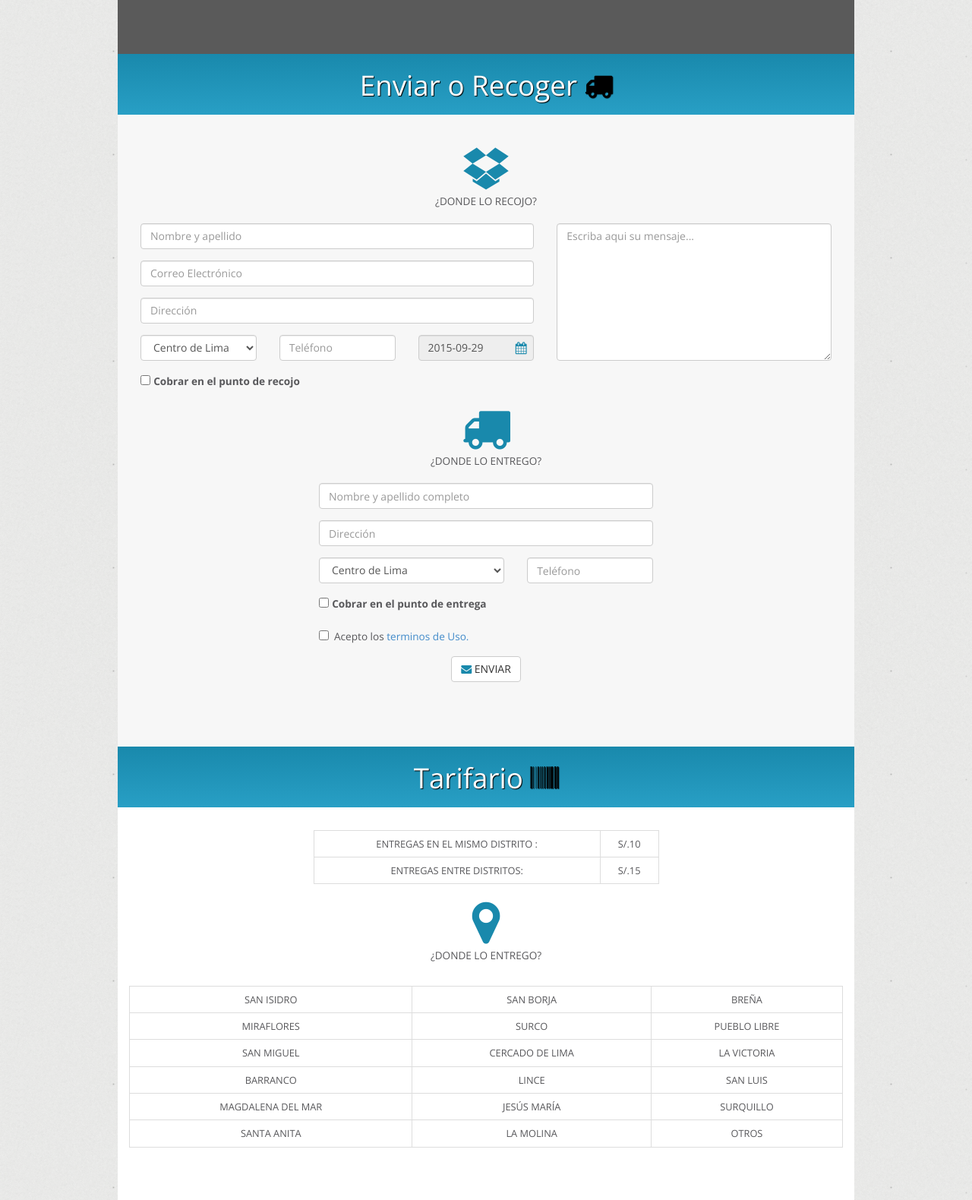
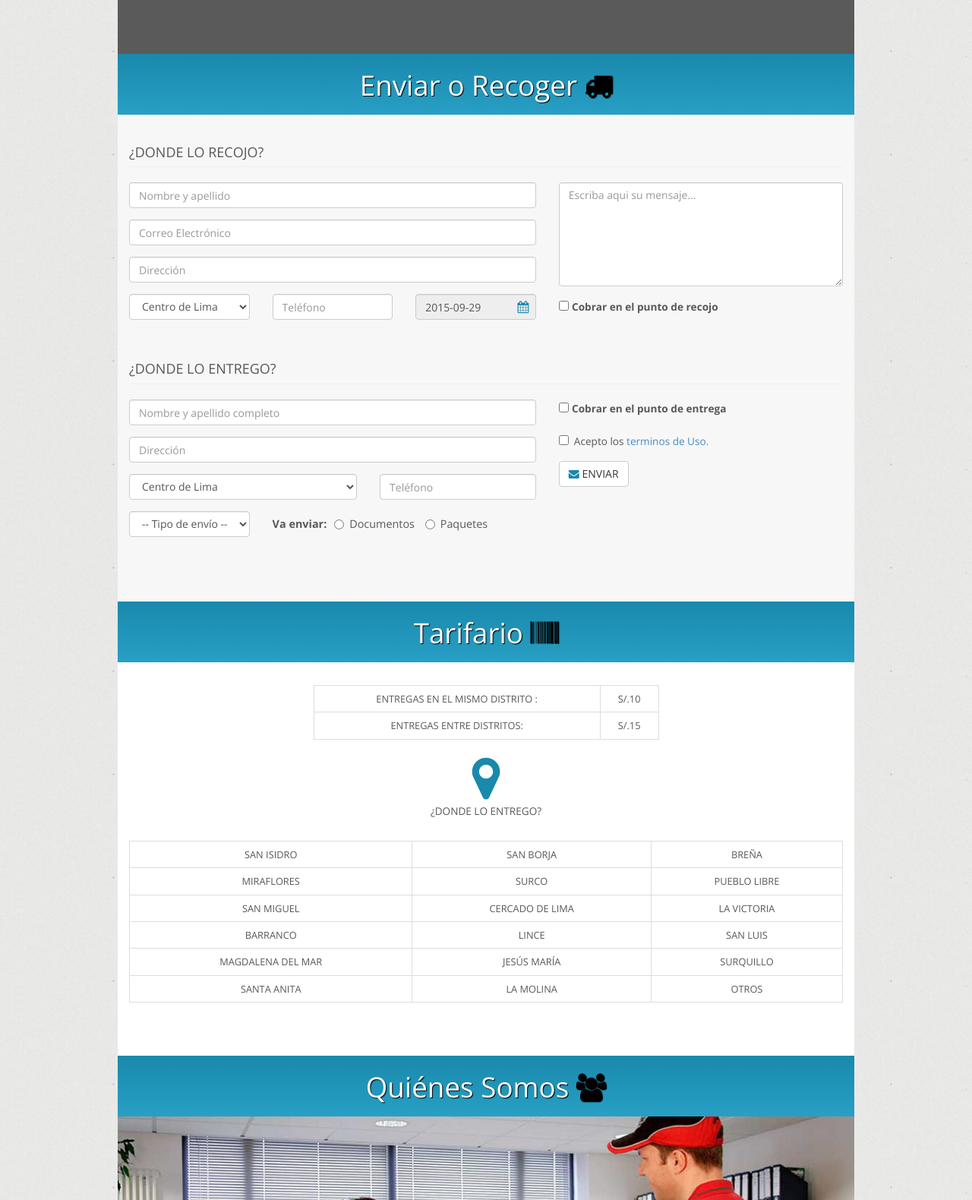
Before and after one commit to OscarSith/lima-courier, a PHP site: page / in a window 1280 px wide. Shown: the part 628-2208 px from the top of the page at 76% size. Run offline with PHP 8.4, Linux system fonts and the light colour scheme; some libraries are stand-ins or nearby versions.

Commit message:
Agregado mas controles al formulario

```diff
--- a/css/style.css
+++ b/css/style.css
@@ -312,3 +312,11 @@ ul.social-buttons li a:hover i{
 }
 #terminos p {padding-left: 40px;}
 #terminos ul {text-align: justify;}
+#content_tipo_paquete {
+	font-size: .9em;
+	margin-top: 6px;
+}
+#content_tipo_paquete strong {
+	margin-right: 10px;
+	margin-top: 1px;
+}
--- a/index.php
+++ b/index.php
@@ -158,14 +158,10 @@ $options = '<option value="Centro de Lima">Centro de Lima</option>
 					<p>Enviar o Recoger
 					<i class="fa fa-truck fa-1x black"></i> </p>
 				</div>
-				<div class="col-xs-12 mt20">
+				<div class="col-xs-12 mt0">
 					<form id="contactForm" action="#" method="post">
-						<div class="row mb20">
-							<span>
-								<i class="fa fa-dropbox fa-4x"></i>
-								<small class="block">¿DONDE LO RECOJO?</small>
-							</span>
-						</div>
+						<h4 class="page-header text-left mt20">¿DONDE LO RECOJO?</h4>
+						<div class="row">
 							<div class="col-md-7">
 								<div class="form-group">
 									<input type="text" class="form-control" id="name" name="name" placeholder="Nombre y apellido" required>
@@ -198,6 +194,11 @@ $options = '<option value="Centro de Lima">Centro de Lima</option>
 										</div>
 									</div>
 								</div>
+							</div>
+							<div class="col-md-5">
+								<div class="form-group">
+									<textarea name="descripcion" id="descripcion" class="form-control" placeholder="Escriba aqui su mensaje..." style="height:137px"></textarea>
+								</div>
 								<div class="form-group text-left">
 									<label>
 										<input type="checkbox" value="si" name="recojo" id="recojo">
@@ -205,40 +206,55 @@ $options = '<option value="Centro de Lima">Centro de Lima</option>
 									</label>
 								</div>
 							</div>
-						<div class="col-md-5">
-							<div class="form-group">
-								<textarea name="descripcion" id="descripcion" class="form-control" placeholder="Escriba aqui su mensaje..." style="height:181px"></textarea>
 						</div>
-						</div>
-						<div class="clearfix"></div>
-						<div class="row mb20">
-							<span>
-								<i class="fa fa-truck fa-4x"></i>
-								<small class="block">¿DONDE LO ENTREGO?</small>
-							</span>
-						</div>
-						<div class="col-sm-3 hidden-sm"></div>
-						<div class="col-xs-12 col-md-6">
+						<h4 class="page-header text-left">¿DONDE LO ENTREGO?</h4>
+						<div class="row">
+							<div class="col-md-7">
 								<div class="form-group">
 									<input type="text" class="form-control" id="name_deliver" name="name_deliver" placeholder="Nombre y apellido completo" required>
 								</div>
 								<div class="form-group">
 									<input type="text" class="form-control" id="direccion_deliver" name="direccion_deliver" placeholder="Dirección" required>
 								</div>
+								<div class="form-group">
 									<div class="row">
 										<div class="col-xs-7">
-									<div class="form-group">
-										<select name="distrito_deliver" id="distrito_deliver" class="form-control">
-											<?php echo $options ?>
-										</select>
-									</div>
+											<select name="distrito_deliver" id="distrito_deliver" class="form-control"><?php echo $options ?></select>
 										</div>
 										<div class="col-xs-5">
-									<div class="form-group">
 											<input type="text" class="form-control" id="telefono_deliver" name="telefono_deliver" placeholder="Teléfono" required>
 										</div>
 									</div>
 								</div>
+								<div class="form-group">
+									<div class="row">
+										<div class="col-sm-4">
+											<select name="tipo-servicio" id="tipo-servicio" class="form-control">
+												<option value="">-- Tipo de envío --</option>
+												<option value="LC">Local</option>
+												<option value="NAL">Nacional</option>
+												<option value="INAL">Internacional</option>
+											</select>
+										</div>
+										<div class="col-sm-8 text-left" id="content_tipo_paquete">
+											<strong class="pull-left">Va enviar:</strong>
+											<label class="radio-inline" title="Sobre con Documentos">
+												<input type="radio" name="tipo-paquete" value="1"> Documentos
+											</label>
+											<label class="radio-inline">
+												<input type="radio" name="tipo-paquete" value="2"> Paquetes
+											</label>
+										</div>
+									</div>
+								</div>
+								<div class="alert alert-success alert-dismissible" role="alert" style="display:none">
+									<button type="button" class="close" data-dismiss="alert" aria-label="Close">
+										<span aria-hidden="true">&times;</span>
+									</button>
+									<span></span>
+								</div>
+							</div>
+							<div class="col-sm-5">
 								<div class="form-group text-left">
 									<label>
 										<input type="checkbox" value="si" name="entrega" id="entrega">
@@ -253,17 +269,11 @@ $options = '<option value="Centro de Lima">Centro de Lima</option>
 										</label>
 									</div>
 								</div>
-							<div class="form-group">
+								<div class="form-group text-left">
 									<button class="btn btn-default"><i class="fa fa-envelope"></i> ENVIAR</button>
 								</div>
-							<div class="alert alert-success alert-dismissible" role="alert" style="display:none">
-								<button type="button" class="close" data-dismiss="alert" aria-label="Close">
-									<span aria-hidden="true">&times;</span>
-								</button>
-								<span></span>
 							</div>
 						</div>
-						<div class="col-sm-3 hidden-sm"></div>
 					</form>
 					<div class="clearfix"></div>
 				</div>
@@ -357,8 +367,7 @@ $options = '<option value="Centro de Lima">Centro de Lima</option>
 				</div>
             	<ul class="list-inline social-buttons">
                     <li>
-                        <a href="https://www.facebook.com/pages/Lima-Courier/871110322931029?ref=hl
-" target="_blank" id="fb"><i class="fa fa-facebook fa-2x"></i></a>
+                        <a href="https://www.facebook.com/pages/Lima-Courier/871110322931029?ref=hl" target="_blank" id="fb"><i class="fa fa-facebook fa-2x"></i></a>
                     </li>
                     <li>
                         <a href="https://twitter.com/LimaCourier" target="_blank" id="tw"><i class="fa fa-twitter fa-2x"></i></a>
@@ -510,6 +519,7 @@ $options = '<option value="Centro de Lima">Centro de Lima</option>
 					</div>
 					<div class="modal-body">
 						<p></p>
+						<small id="alert-terminos" class="help-block hidden">* Por favor, lea nuestros términos y condiciones al pie de página.</small>
 					</div>
 					<div class="modal-footer">
 						<button type="button" class="btn btn-default" data-dismiss="modal">Cerrar</button>
```
Also changed, not shown: send.php (+11 -4 lines), 1 other file. Lines whose indentation alone changed are shown as unchanged.
